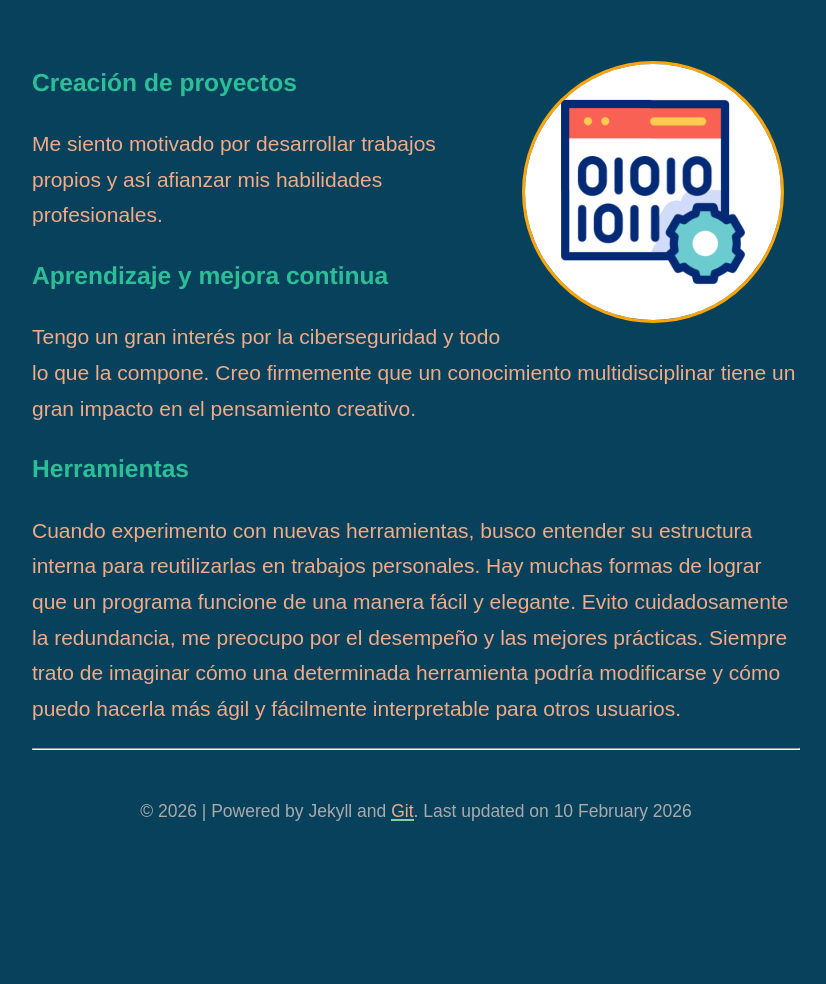
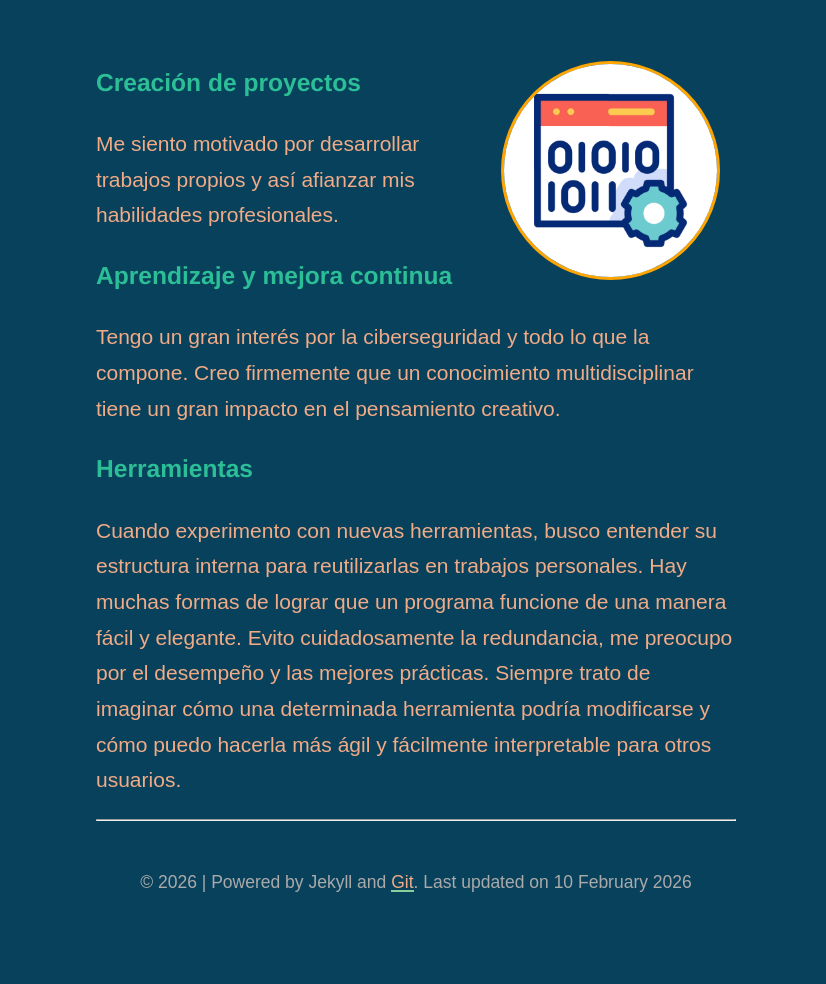
Before and after one commit to q3it/card, a Jekyll site: the page built from index.md, in a window 1280 px wide. Shown: the whole page, without its empty margins (224-1050 px from the left). Built offline with Jekyll 4.4.1, drawn with Linux system fonts in a browser that asks for light colours; nearby versions of some CDN libraries.

Commit message:
Update style.scss

```diff
--- a/assets/css/_sass/style.scss
+++ b/assets/css/_sass/style.scss
@@ -3,7 +3,7 @@ html, body {
 }
 
 body {
-  max-width: 60%;
+  max-width: 50%;
   font-family: $base-font-family;
   margin: 0 auto;
   line-height: $base-line-height;
@@ -162,7 +162,7 @@ blockquote {
 }
 
 /* Horizontal scrolling navbar. From: https://iamsteve.me/blog/horizontal-scrolling-responsive-menu */
-.scroll {
+/*.scroll {
   white-space: nowrap;
   overflow-x: auto;
   -webkit-overflow-scrolling: touch;
@@ -170,7 +170,7 @@ blockquote {
 
 .scroll::-webkit-scrollbar {
   display: none; }
-
+*/
 
 /* Button */
 .simplebutton {
```
